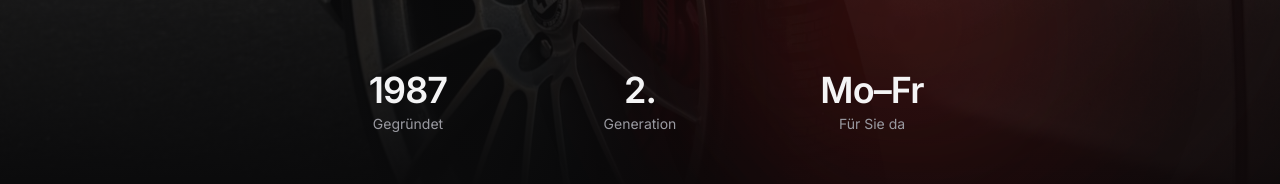
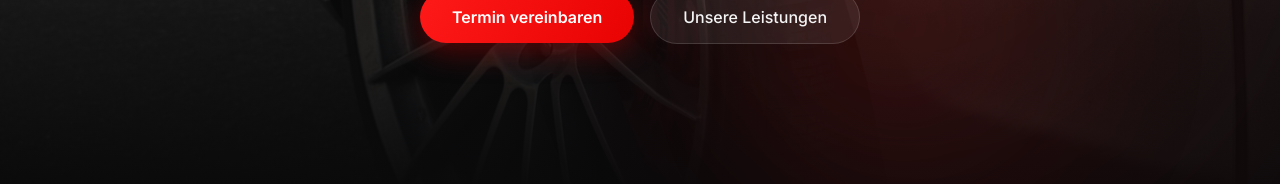
Before and after one commit to hfrzcnrvj8-gif/wrsteamwebsite, a Next.js app: page /de in a window 1280 px wide. Shown: the part 606-790 px from the top of the page. Built offline with nearby package versions, Linux system fonts and the light colour scheme; no server answers.

Commit message:
Hero: remove stats section (1987/Generation/Mo-Fr)

```diff
--- a/components/Hero.tsx
+++ b/components/Hero.tsx
@@ -139,19 +139,6 @@ export function Hero({ dict, lang }: { dict: Dictionary["hero"]; lang: Locale })
           </Link>
         </motion.div>
 
-        <motion.dl
-          variants={item}
-          className="mx-auto mt-24 grid max-w-2xl grid-cols-3 gap-6 md:mt-28"
-        >
-          {dict.stats.map((s) => (
-            <div key={s.label} className="text-center">
-              <dt className="text-3xl font-semibold tracking-tight sm:text-4xl">
-                {s.value}
-              </dt>
-              <dd className="mt-1 text-xs text-muted sm:text-sm">{s.label}</dd>
-            </div>
-          ))}
-        </motion.dl>
       </motion.div>
     </section>
   );
```
